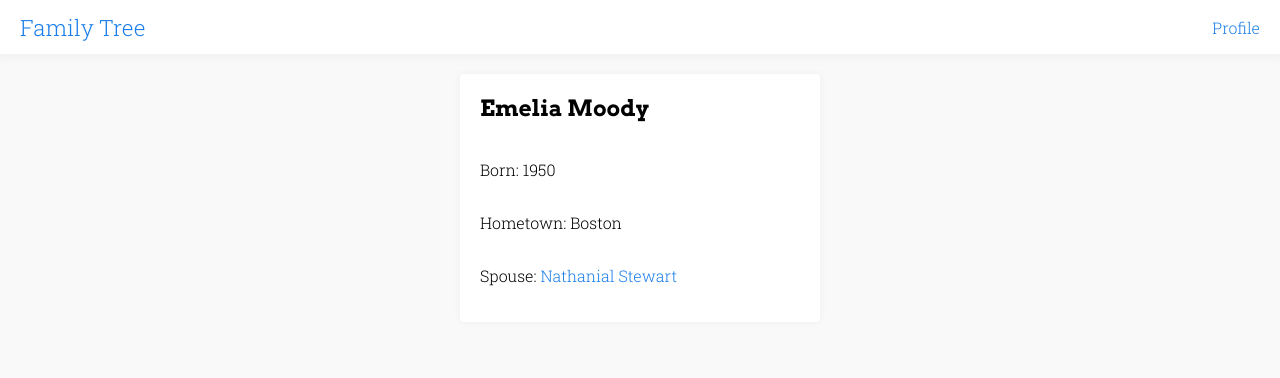
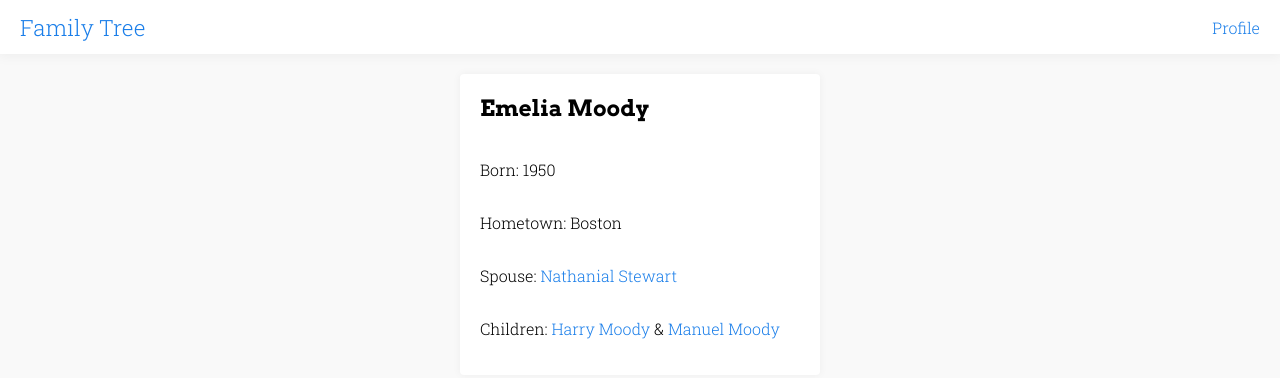
Before and after one commit to rosslibby/family-tree, a React (Create React App) app: page /person/0 in a window 1280 px wide. Shown: the top 378 px of the page. Built offline with nearby package versions, Linux system fonts and the light colour scheme.

Commit message:
show children

```diff
--- a/src/pages/Person.js
+++ b/src/pages/Person.js
@@ -11,7 +11,6 @@ class Person extends React.Component {
   }
 
   static getDerivedStateFromProps(props, state) {
-    console.log(props.match.params.id != state.personId)
     if (props.match.params.id != state.personId) return {
       person: props.people.list.filter(person => person.id == props.match.params.id)[0],
       personId: props.match.params.id
@@ -24,6 +23,22 @@ class Person extends React.Component {
 
   _relative(id) {
     return this.props.people.list.filter(person => person.id == id)[0]
+  }
+
+  _children() {
+    const {person: {id}} = this.state
+    const children = this.props.people.list.filter(person => {
+      if (person.parentId1 === id || person.parentId2 === id) return person
+    })
+
+    console.log(children)
+    if (children.length > 0) return (
+      <p>Child{children.length > 1 ? 'ren' : ''}: {children.map((child, i) => {
+        if (i === children.length - 1) return <Link to={`./${child.id}`}>{child.name}</Link>
+        else if (i === children.length - 2) return <span><Link to={`./${child.id}`}>{child.name}</Link> & </span>
+        return <span><Link to={`./${child.id}`}>{child.name}</Link>, </span>
+      })}</p>
+    )
   }
 
   render() {
@@ -42,6 +57,7 @@ class Person extends React.Component {
             && !person.hasOwnProperty('parentId2')
             && <p>Parent: {this._relative(person.parentId1).name}</p>}
           {person.hasOwnProperty('spouseId') && <p>Spouse: <Link to={`./${person.spouseId}`}>{this._relative(person.spouseId).name}</Link></p>}
+          {this._children()}
         </Card>
       </Page>
     )
```
